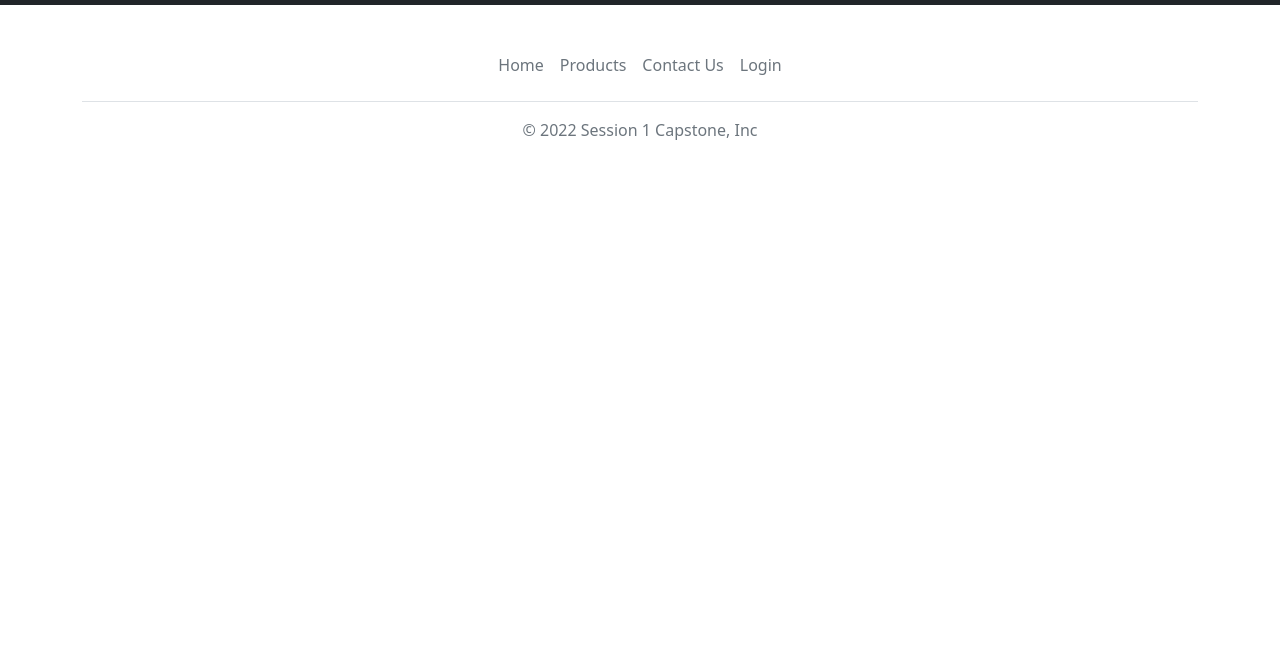
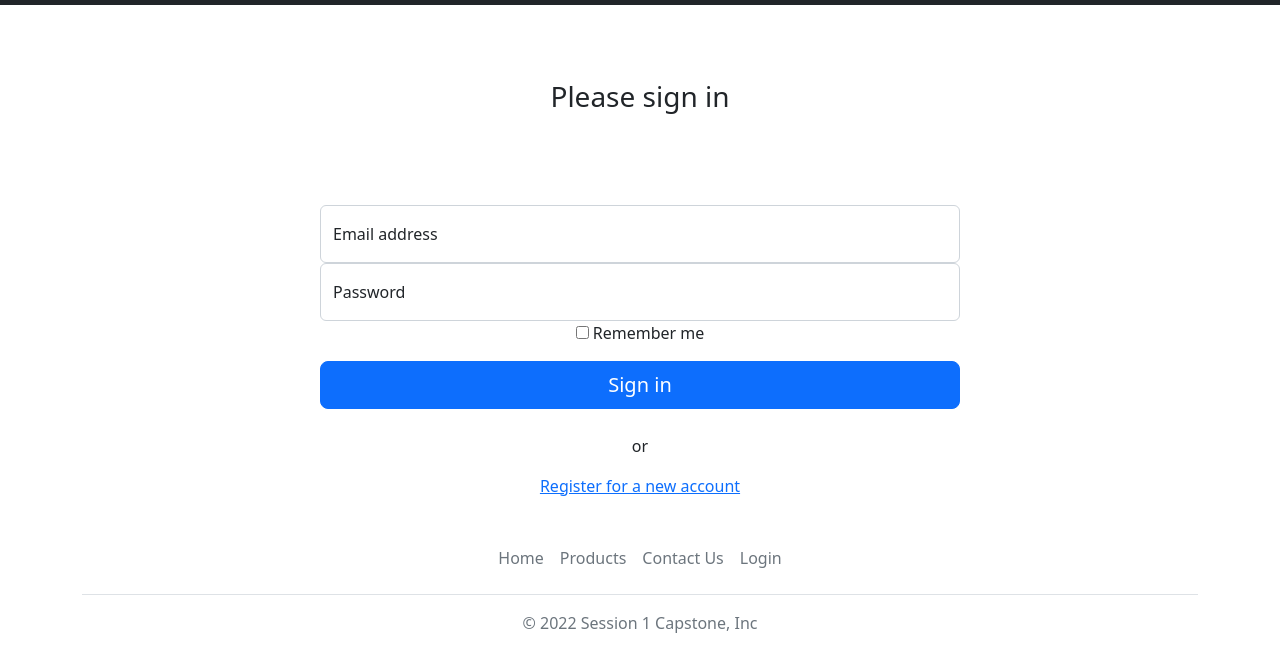
Before and after one commit to uptacamp/lees_super_awesome_store, a plain HTML site: page login.html in a window 1280 px wide. Shown: the part 51-722 px from the top of the page. Drawn offline with nearby package versions, Linux system fonts and the light colour scheme.

Commit message:
add login form to login.html

```diff
--- a/assets/css/styles.css
+++ b/assets/css/styles.css
@@ -2,3 +2,12 @@
    text-align: center;
    padding-bottom: 20px;
 }
+
+#login_top {
+
+   padding: 75px;
+}
+
+#login_btn {
+   margin-bottom: 25px;
+}
--- a/login.html
+++ b/login.html
@@ -12,7 +12,7 @@
     <!-- including my global css-->
      <link rel="stylesheet" href="assets/css/styles.css"
 </head>
-<body>
+<body class="text-center">
     <nav class="navbar navbar-expand-lg navbar-dark bg-dark">
         <div class="container-fluid">
           <a class="navbar-brand" href="#">Lee's Guitar Shop</a>
@@ -45,6 +45,37 @@
         </div>
       </nav>
 
+
+      <main class="form-signin w-50 m-auto">
+        <form>
+
+         <!-- <img class="mb-4" src="/docs/5.2/assets/brand/bootstrap-logo.svg" alt="" width="72" height="57"> -->
+          <h1 class="h3 mb-3 fw-normal" id="login_top">Please sign in</h1>
+
+          <div class="form-floating">
+            <input type="email" class="form-control" id="floatingInput" placeholder="name@example.com">
+            <label for="floatingInput">Email address</label>
+          </div>
+          <div class="form-floating">
+            <input type="password" class="form-control" id="floatingPassword" placeholder="Password">
+            <label for="floatingPassword">Password</label>
+          </div>
+
+          <div class="checkbox mb-3">
+            <label>
+              <input type="checkbox" value="remember-me"> Remember me
+            </label>
+          </div>
+          <button class="w-100 btn btn-lg btn-primary" type="submit" id="login_btn">Sign in</button>
+
+          <div>
+            <p>or </p> <a href="signup.html">Register for a new account</a>
+          </div>
+
+        </form>
+
+      </main>
+
       <div class="container">
         <footer class="py-3 my-4">
           <ul class="nav justify-content-center border-bottom pb-3 mb-3">
```
